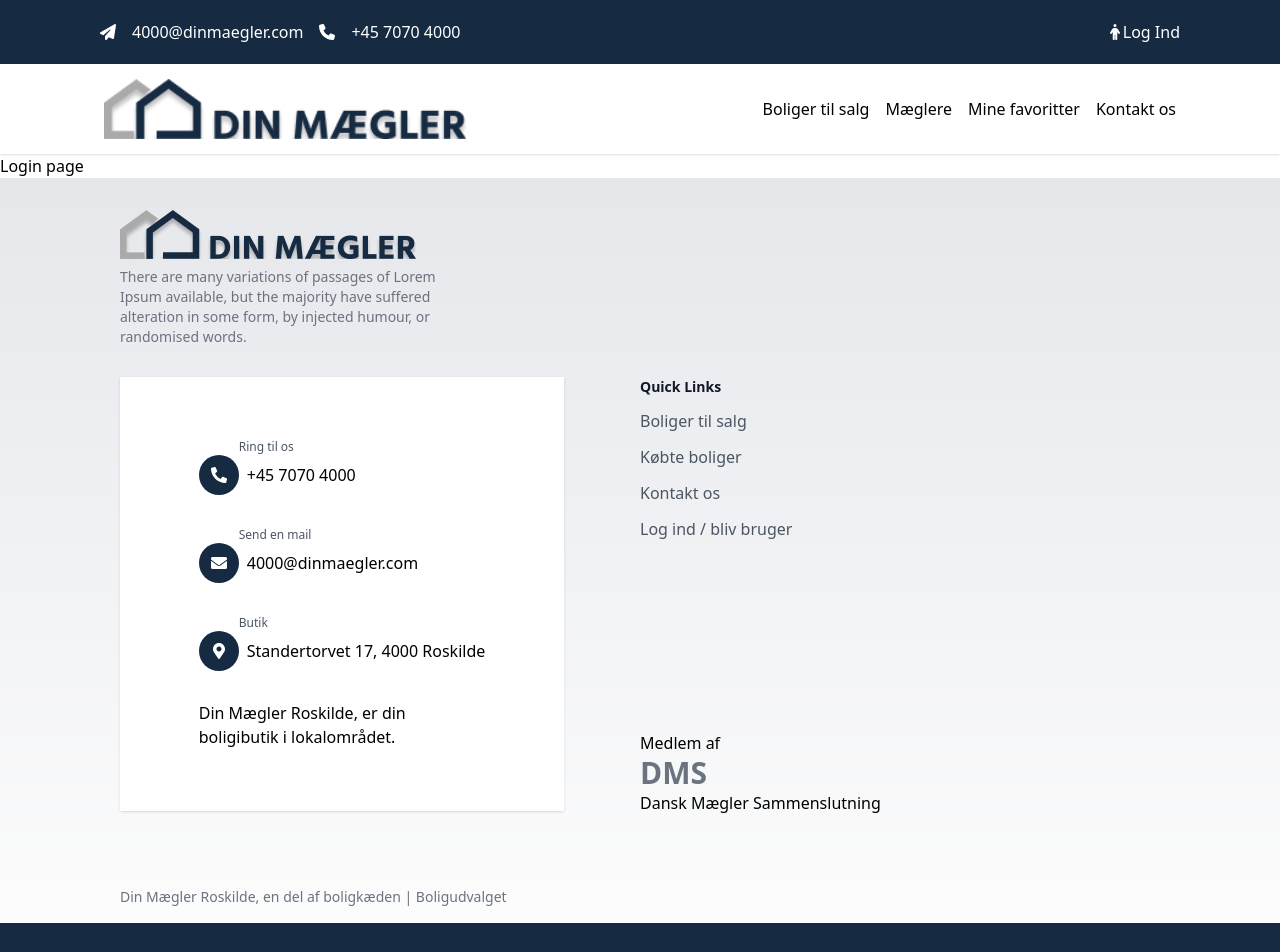
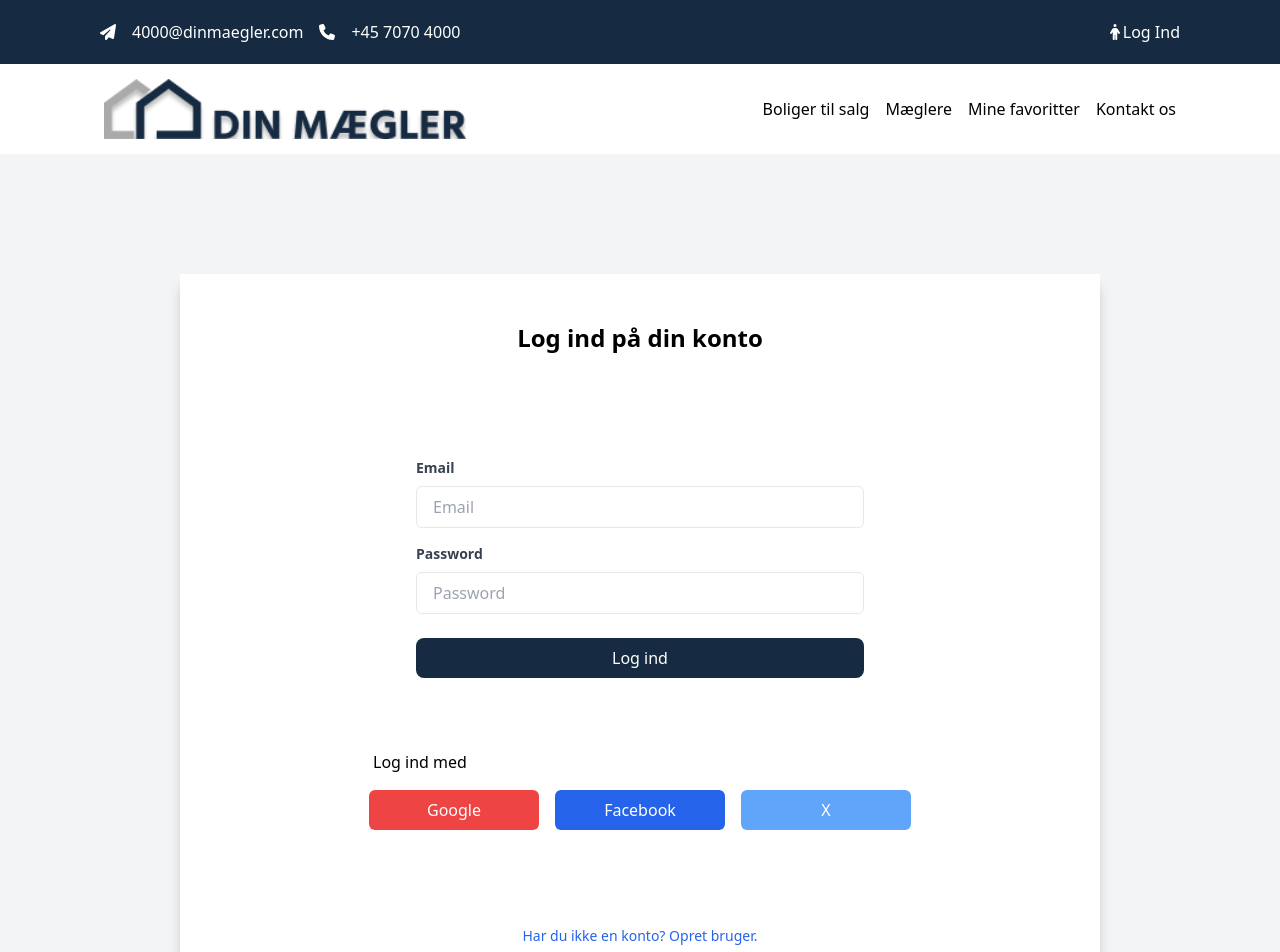
Before and after one commit to Mathiassren/maeglersite, a React (Vite) app: page /login in a window 1280 px wide. Shown: the top 952 px of the page. Built offline with nearby package versions, Linux system fonts and the light colour scheme.

Commit message:
Login added, missing database

```diff
--- a/src/pages/Login.jsx
+++ b/src/pages/Login.jsx
@@ -1,9 +1,163 @@
-const Login = () => {
+import React, { useState } from "react";
+
+function LoginForm() {
+  const [isSignUp, setIsSignUp] = useState(false);
+
+  const toggleForm = () => {
+    setIsSignUp(!isSignUp);
+  };
+
   return (
-    <>
-      <h1>Login page</h1>
-    </>
+    <div className="flex items-center justify-center pt-[120px] pb-[120px]  bg-gray-100">
+      <div className="w-[920px] h-[720px] bg-white shadow-lg">
+        {!isSignUp ? (
+          // The original login form goes here (for brevity, not repeated)
+          <>
+            <div className="flex items-center justify-center  bg-gray-100">
+              <div className="w-[920px] h-[720px] flex flex-col justify-between p-12 bg-white shadow-lg">
+                <h3 className="text-2xl font-bold text-center mb-8">
+                  Log ind på din konto
+                </h3>
+                <div className="flex flex-col items-center">
+                  <form action="" className="w-full max-w-md">
+                    <div className="mb-4">
+                      <label
+                        className="block text-gray-700 text-sm font-bold mb-2"
+                        htmlFor="email"
+                      >
+                        Email
+                      </label>
+                      <input
+                        type="text"
+                        placeholder="Email"
+                        className="w-full px-4 py-2 border rounded-md focus:outline-none focus:ring-1 focus:ring-blue-600"
+                        id="email"
+                      />
+                    </div>
+                    <div className="mb-6">
+                      <label
+                        className="block text-gray-700 text-sm font-bold mb-2"
+                        htmlFor="password"
+                      >
+                        Password
+                      </label>
+                      <input
+                        type="password"
+                        placeholder="Password"
+                        className="w-full px-4 py-2 border rounded-md focus:outline-none focus:ring-1 focus:ring-blue-600"
+                        id="password"
+                      />
+                    </div>
+                    <div className="flex justify-center items-center mt-4">
+                      <button className="w-full px-6 py-2 text-white bg-Button rounded-lg hover:bg-blue-900">
+                        Log ind
+                      </button>
+                    </div>
+                  </form>
+                </div>
+
+                <div className="">
+                  <p className="pl-[145px] mb-[16px] text-left">Log ind med</p>
+                  <div className="flex justify-center">
+                    <button className="py-2 w-[170px] text-white bg-red-500 rounded-md hover:bg-red-700 flex items-center justify-center mx-2">
+                      Google
+                    </button>
+                    <button className="px-4 py-2 w-[170px] text-white bg-blue-600 rounded-md hover:bg-blue-800 flex items-center justify-center mx-2">
+                      Facebook
+                    </button>
+                    <button className="px-4 py-2 w-[170px] text-white bg-blue-400 rounded-md hover:bg-blue-600 flex items-center justify-center mx-2">
+                      X
+                    </button>
+                  </div>
+                </div>
+                <div className="mt-6 text-center text-sm">
+                  <a
+                    href="#"
+                    onClick={toggleForm}
+                    className="text-blue-600 hover:underline"
+                  >
+                    Har du ikke en konto? Opret bruger.
+                  </a>
+                </div>
+              </div>
+            </div>
+          </>
+        ) : (
+          // The new sign up form goes here
+          <>
+            <h3 className="text-2xl font-bold pt-[72px] text-center mb-8">
+              Opret bruger hos Din Mægler
+            </h3>
+            <div className="flex flex-col items-center">
+              <form action="" className="w-full max-w-md">
+                <div className="mb-4">
+                  <label
+                    className="block text-gray-700 text-sm font-bold mb-2"
+                    htmlFor="fullName"
+                  >
+                    Fulde navn
+                  </label>
+                  <input
+                    type="text"
+                    placeholder="Fulde navn"
+                    className="w-full px-4 py-2 border rounded-md focus:outline-none focus:ring-1 focus:ring-blue-600"
+                    id="fullName"
+                  />
+                </div>
+                <div className="mb-4">
+                  <label
+                    className="block text-gray-700 text-sm font-bold mb-2"
+                    htmlFor="email"
+                  >
+                    Email adresse
+                  </label>
+                  <input
+                    type="email"
+                    placeholder="Email adresse"
+                    className="w-full px-4 py-2 border rounded-md focus:outline-none focus:ring-1 focus:ring-blue-600"
+                    id="email"
+                  />
+                </div>
+                <div className="mb-4">
+                  <label
+                    className="block text-gray-700 text-sm font-bold mb-2"
+                    htmlFor="password"
+                  >
+                    Password
+                  </label>
+                  <input
+                    type="password"
+                    placeholder="Password"
+                    className="w-full px-4 py-2 border rounded-md focus:outline-none focus:ring-1 focus:ring-blue-600"
+                    id="password"
+                  />
+                </div>
+                <div className="mb-6">
+                  <label
+                    className="block text-gray-700 text-sm font-bold mb-2"
+                    htmlFor="confirmPassword"
+                  >
+                    Bekræft password
+                  </label>
+                  <input
+                    type="password"
+                    placeholder="Bekræft password"
+                    className="w-full px-4 py-2 border rounded-md focus:outline-none focus:ring-1 focus:ring-blue-600"
+                    id="confirmPassword"
+                  />
+                </div>
+                <div className="flex justify-center items-center mt-4">
+                  <button className="w-full px-6 py-2 text-white bg-blue-600 rounded-lg hover:bg-blue-900">
+                    Opret bruger
+                  </button>
+                </div>
+              </form>
+            </div>
+          </>
+        )}
+      </div>
+    </div>
   );
-};
+}
 
-export default Login;
+export default LoginForm;
```
